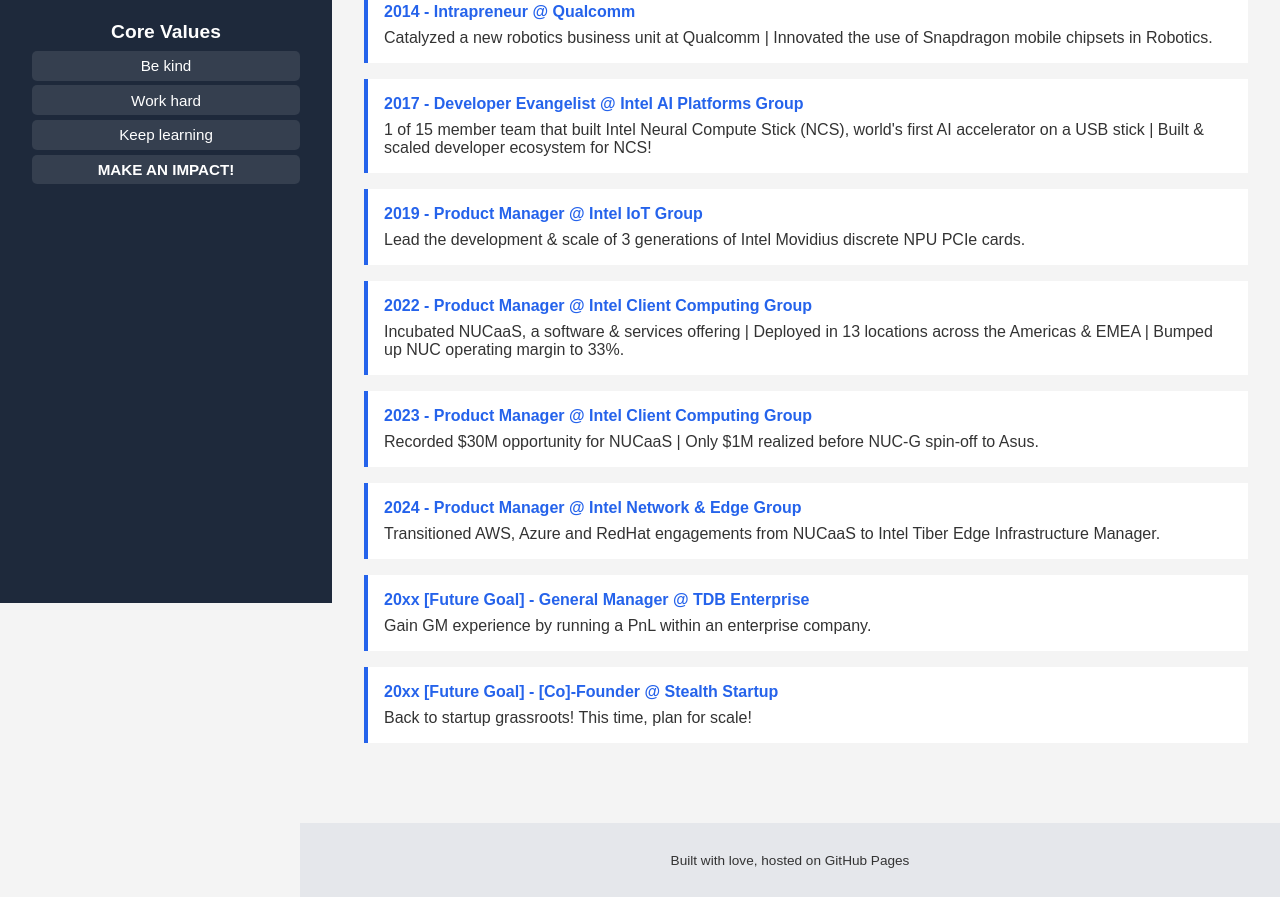
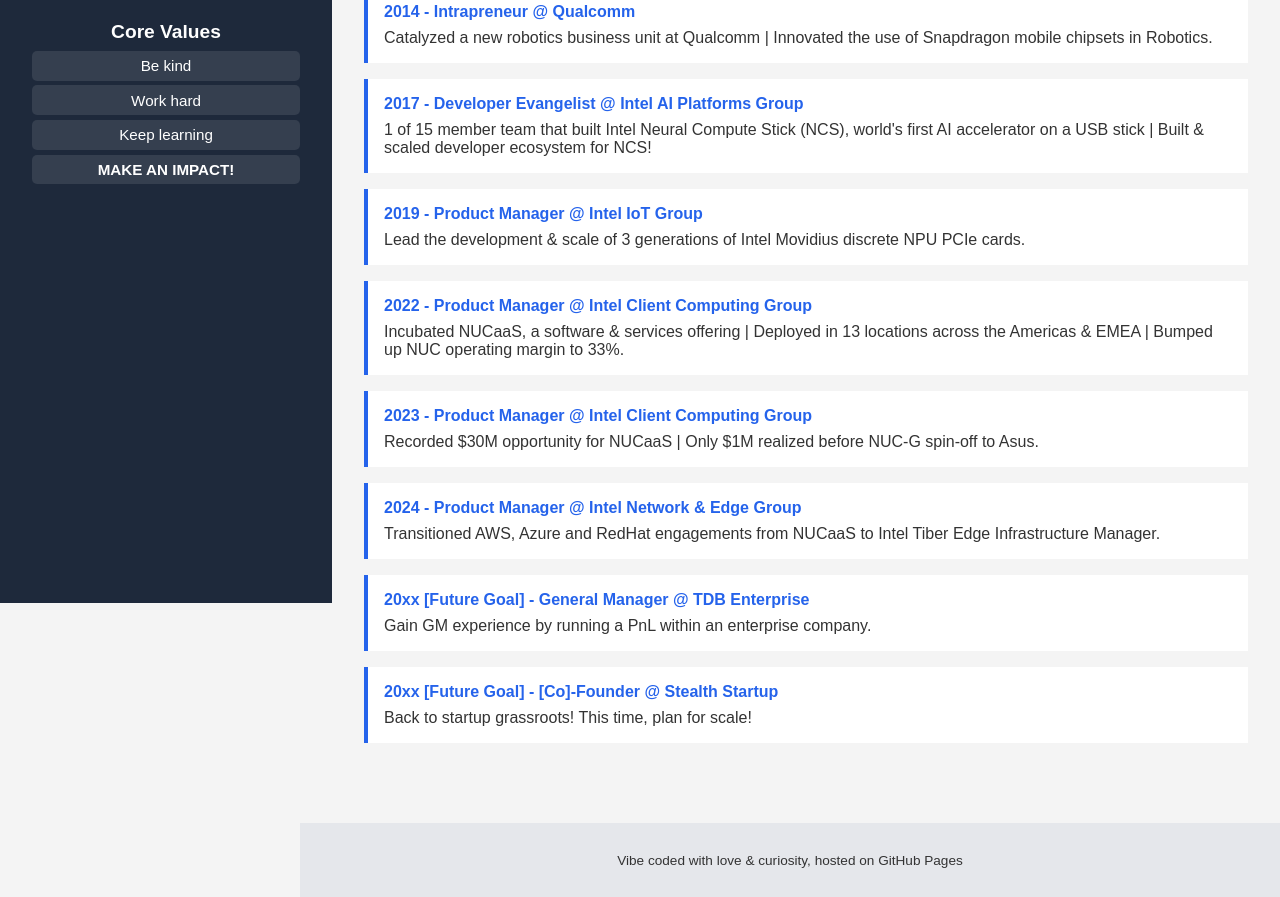
Before and after one commit to ashwinvijayakumar/make-an-impact, a plain HTML site: page index.html in a window 1280 px wide. Shown: the part 261-1158 px from the top of the page. Drawn offline with Linux system fonts and the light colour scheme.

Commit message:
Update index.html to update the footer
Threw in a fun, but actual sentiment explaining how this website was created.

```diff
--- a/index.html
+++ b/index.html
@@ -38,7 +38,7 @@
     </main>
   </div>
   <footer>
-    <p>Built with love, hosted on GitHub Pages</p>
+    <p>Vibe coded with love & curiosity, hosted on GitHub Pages</p>
   </footer>
   <script src="script.js"></script>
 </body>
```
